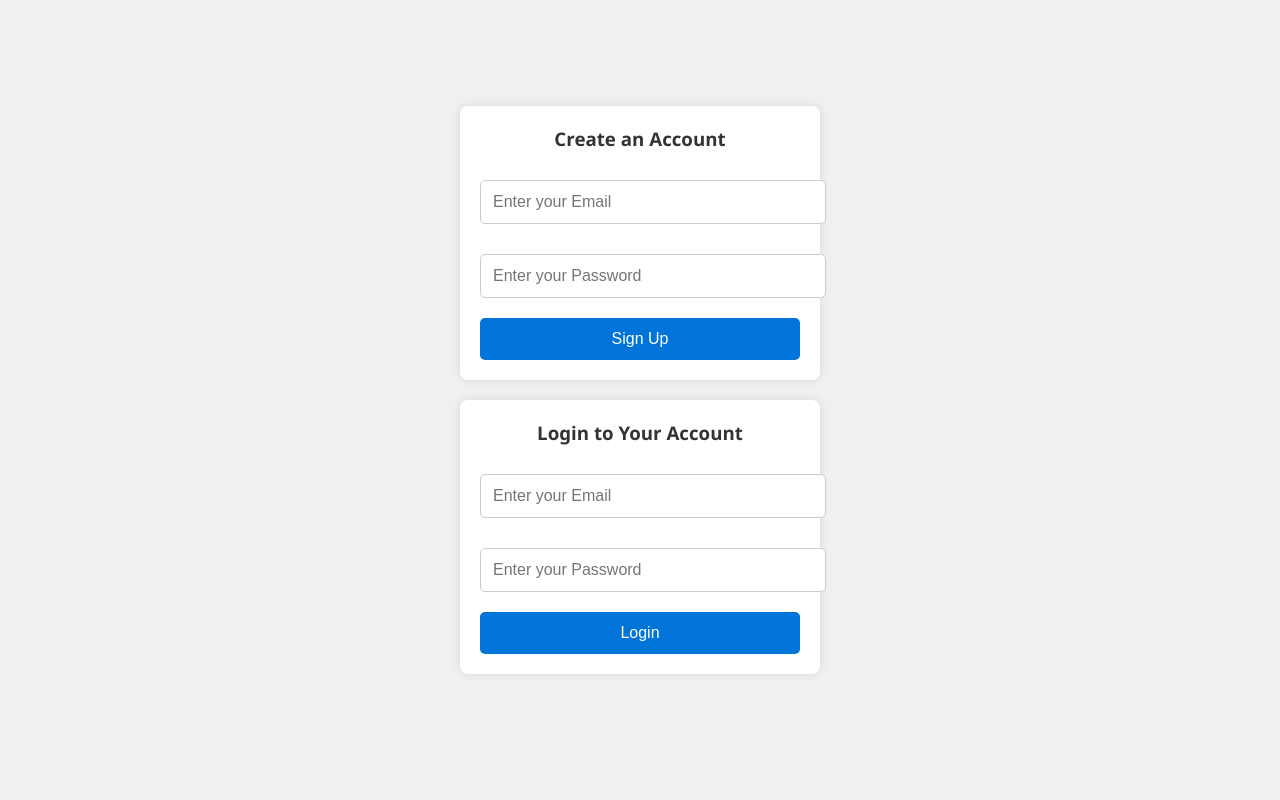
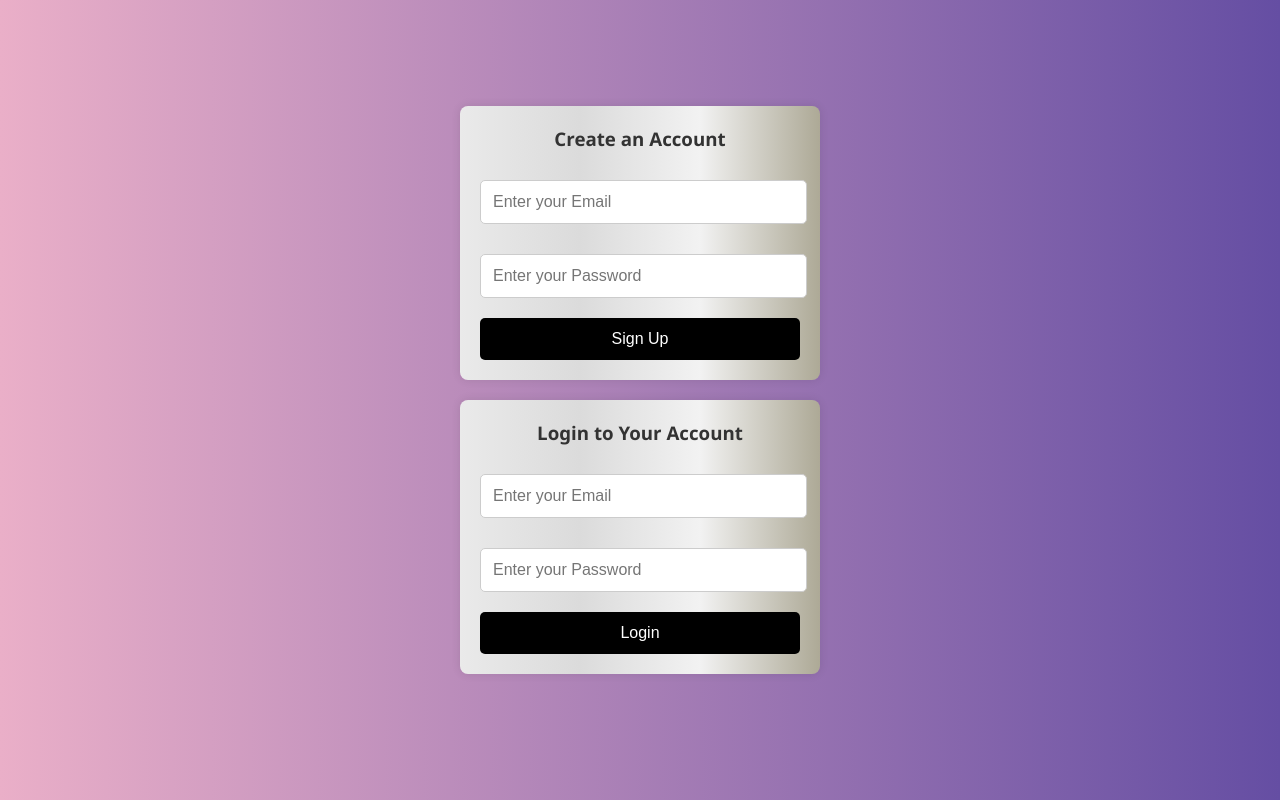
Before and after one commit to Siddique145/Login-Signup, a plain HTML site: page index.html in a window 1280 px wide. Drawn offline with Linux system fonts and the light colour scheme; no server answers.

Commit message:
Js file edited

```diff
--- a/index.html
+++ b/index.html
@@ -5,7 +5,9 @@
     <meta charset="UTF-8">
     <meta name="viewport" content="width=device-width, initial-scale=1.0">
     <title>My App</title>
+    <link rel="icon"  type="image/jpg"  href="https://th.bing.com/th/id/OIP.6ynJQCIG60PosUypVHTwRAHaHa?w=181&h=181&c=7&r=0&o=5&pid=1.7">
     <link rel="stylesheet" href="./styles.css">
+
 </head>
 <body>
     <div class="container">
--- a/styles.css
+++ b/styles.css
@@ -2,7 +2,10 @@
 
       body {
         font-family: 'Segoe UI', Tahoma, Geneva, Verdana, sans-serif;
-        background-color: #f0f0f0;
+        background-color: #654ea3;  /* fallback for old browsers */
+        background: -webkit-linear-gradient(to right, #eaafc8, #654ea3);  /* Chrome 10-25, Safari 5.1-6 */
+        background: linear-gradient(to right, #eaafc8, #654ea3); /* W3C, IE 10+/ Edge, Firefox 16+, Chrome 26+, Opera 12+, Safari 7+ */
+        ;
         display: flex;
         justify-content: center;
         align-items: center;
@@ -18,7 +21,10 @@
     }
 
     .auth-form {
-        background-color: #ffffff;
+        background-color: #ADA996;  /* fallback for old browsers */
+        background: -webkit-linear-gradient(to right, #EAEAEA, #DBDBDB, #F2F2F2, #ADA996);  /* Chrome 10-25, Safari 5.1-6 */
+        background: linear-gradient(to right, #EAEAEA, #DBDBDB, #F2F2F2, #ADA996); /* W3C, IE 10+/ Edge, Firefox 16+, Chrome 26+, Opera 12+, Safari 7+ */
+        ;
         padding: 20px;
         border-radius: 8px;
         box-shadow: 0 0 10px rgba(0, 0, 0, 0.1);
@@ -45,7 +51,7 @@
     .auth-form button {
         width: 100%;
         padding: 12px;
-        background-color: #0074D9;
+        background-color: #000000;
         color: #ffffff;
         border: none;
         border-radius: 5px;
@@ -55,7 +61,10 @@
     }
 
     .auth-form button:hover {
-        background-color: #0056b3;
+        background-color:white;
+        color:black;
+        font-weight: bolder;
+        font-size: larger;
     }
 
     #user_container {
@@ -100,3 +109,13 @@
             font-size: 14px;
         }
     }
+
+    .auth-form input[type="email"], .auth-form input[type="password"] {
+        width: 94%;
+        padding: 12px;
+        margin-top: 10px;
+        margin-bottom: 20px;
+        border: 1px solid #ccc;
+        border-radius: 5px;
+        font-size: 16px;
+    }
```
